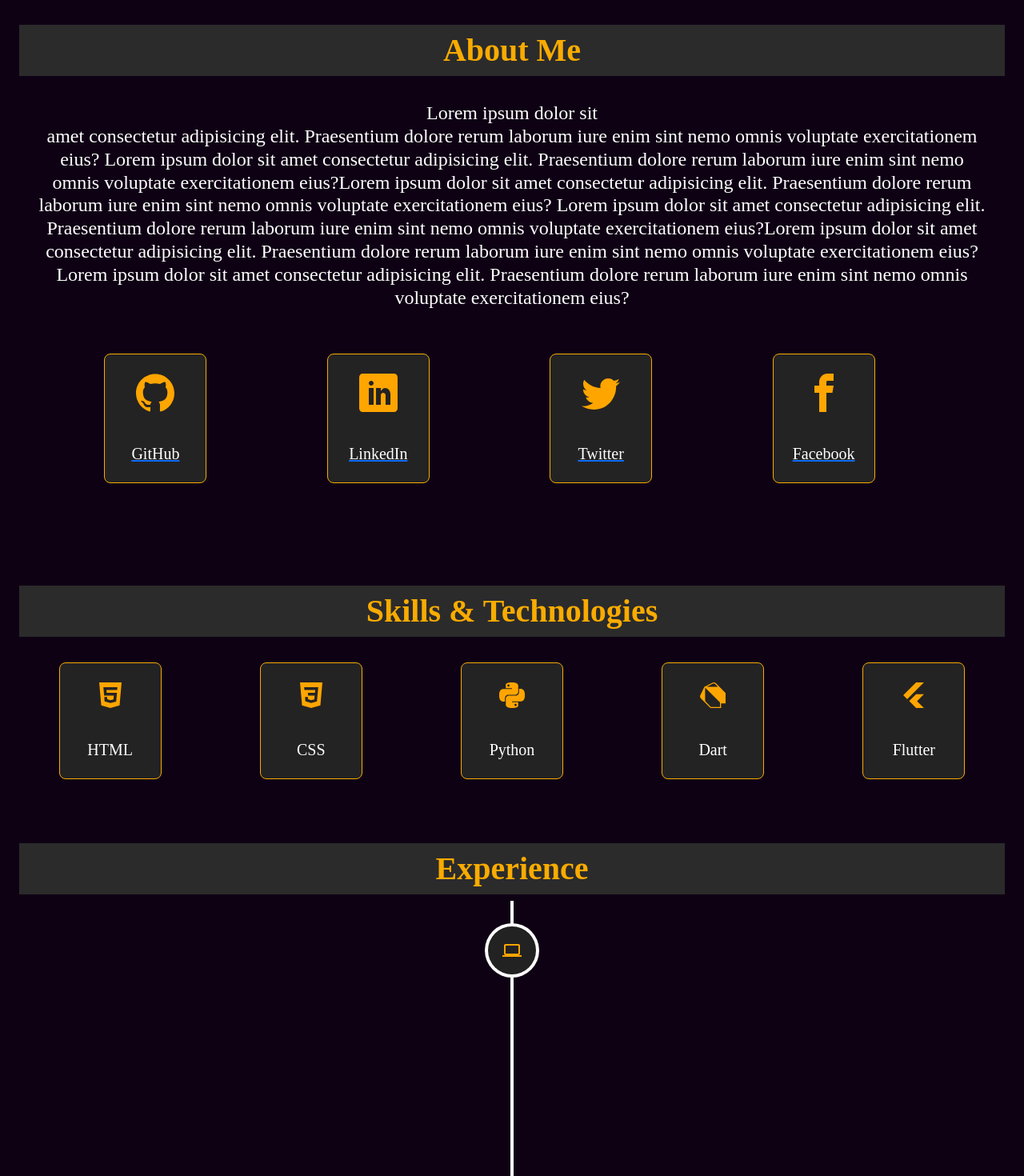
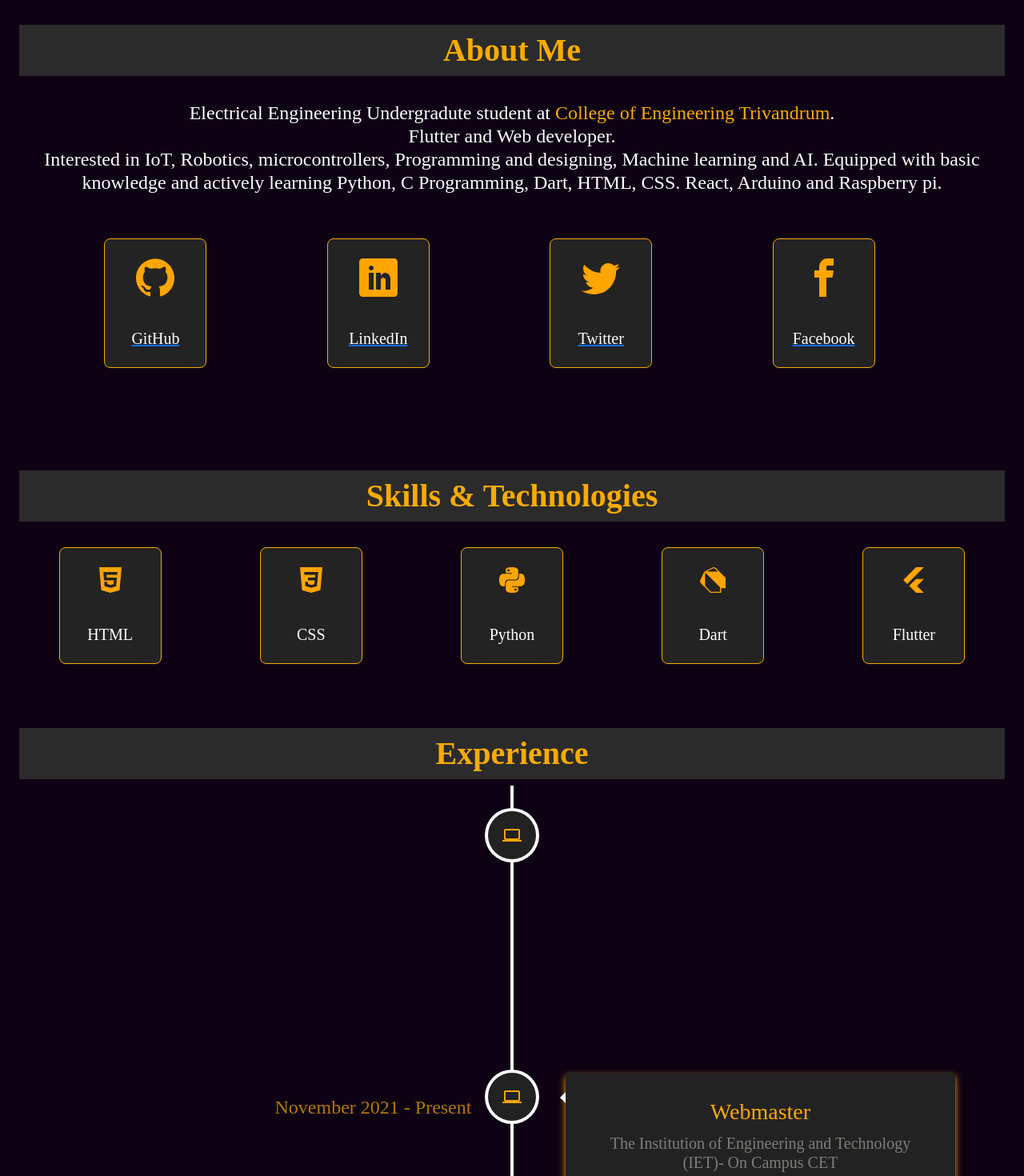
Before and after one commit to nirans2002/nirans2002.github.io, a React (Create React App) app: page / in a window 1280 px wide. Shown: the part 860-2330 px from the top of the page at 80% size. Built offline with nearby package versions, Linux system fonts and the light colour scheme.

Commit message:
update 2

```diff
--- a/src/components/contact.js
+++ b/src/components/contact.js
@@ -1,5 +1,6 @@
 
 import React from "react";
+import { data } from '../data/data';
 
 export default function Contact() {
   const [name, setName] = React.useState("");
@@ -34,14 +35,13 @@ export default function Contact() {
         <div className="p-2 col-example text-center">
           <h3 className="orangeText p-4">Address</h3>
           <p className="mt-1">
-            97 Warren St. <br />
-            New York, NY 10007
+            {data.address}
           </p>
           <h3 className="orangeText p-4">E-mail</h3>
-          <p><a href="" className="email"> Niran S Narayanan</a></p>
+          <p><a href="" className="email"> {data.email}</a></p>
           <h3 className="orangeText p-4">Phone</h3>
 
-          <p className="leading-relaxed">123-456-7890</p>
+          <p className="leading-relaxed">{data.phone}</p>
 
 
         </div>
--- a/src/components/footer.js
+++ b/src/components/footer.js
@@ -1,21 +1,23 @@
 import React from 'react';
 import 'bootstrap/dist/css/bootstrap.min.css';
+import { data, social } from '../data/data';
+
 import {IoLogoLinkedin,IoLogoGithub,IoLogoTwitter,IoLogoInstagram} from 'react-icons/io';
 export const Footer = () => {
     return <footer className="footer-dark p-5">
     <div className="container">
         <div className="row">
             <div className="col-sm-6 col-md-3 item">
-               <ul><a href="#"><IoLogoLinkedin size="3em" color="grey"/></a></ul>
+               <ul><a href={data.linkedin}><IoLogoLinkedin size="3em" color="grey"/></a></ul>
             </div>
             <div className="col-sm-6 col-md-3 item">
-               <ul><a href="#"><IoLogoGithub size="3em" color="grey"/></a></ul>
+               <ul><a href={data.github}><IoLogoGithub size="3em" color="grey"/></a></ul>
             </div>
             <div className="col-sm-6 col-md-3 item">
-               <ul><a href="#"><IoLogoTwitter size="3em" color="grey"/></a></ul>
+               <ul><a href={data.twitter}><IoLogoTwitter size="3em" color="grey"/></a></ul>
             </div>
             <div className="col-sm-6 col-md-3 item">
-               <ul><a href="#"><IoLogoInstagram size="3em" color="grey"/></a></ul>
+               <ul><a href={data.instagram}><IoLogoInstagram size="3em" color="grey"/></a></ul>
             </div>
         </div>
         <p className="copyright footerText p-4">Designed by <a href="" className="name p"> Niran S Narayanan</a></p>
--- a/src/components/projects.js
+++ b/src/components/projects.js
@@ -9,7 +9,7 @@ export default function Projects() {
         return (
             <div className="p-4 items-center">
                 {/* <Card style={{ width: '18rem'}} className="bg_dark g-4"> */}
-                <Card  className="bg_dark g-4 p-4 m-4 borderOrange" style={{ width: '30rem'}} >
+                <Card  className="bg_dark g-4 p-4 m-4 borderOrange"  >
                     <Card.Img variant="top" src={card.image} />
                     <Card.Body>
                         <Card.Title className="orangeText">{card.title}</Card.Title>
@@ -33,8 +33,10 @@ export default function Projects() {
         <section id="projects" className="whiteText p-4 items-center">
            <div className="bg_dark  "> <h1 className="text-center section_header orangeText fw-bolder p-2">Projects</h1>
            </div>
-            <Row xs={1} md={3} className=" justify-content-evenly ">
+
+            <Row xs={1} md={3} className="justify-content-evenly">
                 {projects.map(renderCard)}
+
             </Row>
         </section>
     );
--- a/src/data/data.js
+++ b/src/data/data.js
@@ -27,7 +27,6 @@ export const skills = [
     title: "Flutter",
     icon:<SiFlutter color="orange" size="2em"/> ,
 
-
   }
 ];
 /*-------------------------------------------*/
@@ -47,7 +46,15 @@ export const projects = [
     title: " Quiz App",
     subtitle: "Quiz app using flutter",
     description:"A quiz app using flutter. The quiz app is designed to be a simple and easy to use interface for users to test their knowledge in various fields. Made with quizapi.io",
-    image: "https://previews.123rf.com/images/aquir/aquir1311/aquir131100316/23569861-sample-grunge-red-round-stamp.jpg",
+    image: "https://user-images.githubusercontent.com/42601162/150957101-d6dedeb9-4409-4659-8ef2-09a890d4c05d.jpg",
+    github_link: "https://reactbootcamp.com",
+    live_link: "/",
+  },
+  {
+    title: " Chat App UI",
+    subtitle: "Chat App UI using flutter",
+    description:"A chat app UI using flutter. The chat app UI is designed to be a simple and easy to use interface for users to chat with other users. Made with flutter.io",
+    image: "https://user-images.githubusercontent.com/42601162/137598095-3731d2d8-370b-4087-98c3-4743d77cd6df.jpg",
     github_link: "https://reactbootcamp.com",
     live_link: "/",
   },
@@ -73,7 +80,10 @@ export const data = {
   facebook: " ",
   instagram: " ",
   youtube: " ",
-  bio:<h4>Lorem ipsum dolor sit  <br/> amet consectetur adipisicing elit. Praesentium dolore rerum laborum iure enim sint nemo omnis voluptate exercitationem eius? Lorem ipsum dolor sit amet consectetur adipisicing elit. Praesentium dolore rerum laborum iure enim sint nemo omnis voluptate exercitationem eius?Lorem ipsum dolor sit amet consectetur adipisicing elit. Praesentium dolore rerum laborum iure enim sint nemo omnis voluptate exercitationem eius? Lorem ipsum dolor sit amet consectetur adipisicing elit. Praesentium dolore rerum laborum iure enim sint nemo omnis voluptate exercitationem eius?Lorem ipsum dolor sit amet consectetur adipisicing elit. Praesentium dolore rerum laborum iure enim sint nemo omnis voluptate exercitationem eius? Lorem ipsum dolor sit amet consectetur adipisicing elit. Praesentium dolore rerum laborum iure enim sint nemo omnis voluptate exercitationem eius?</h4> ,
+  bio:<h4>Electrical Engineering Undergradute student at <span className="orangeText">College of Engineering Trivandrum</span>. <br/>
+  Flutter and Web developer.<br/>
+  Interested in IoT, Robotics, microcontrollers, Programming and designing, Machine learning and AI.
+  Equipped with basic knowledge and actively learning Python, C Programming, Dart, HTML, CSS. React, Arduino and Raspberry pi.</h4> ,
 
 };
 /*-------------------------------------------*/
@@ -82,42 +92,42 @@ export const data = {
 export const experience = [
   {
     id: 1,
-    title: "sample title",
-    location: "Dragontail, Ascana",
+    title: "Web Developer",
+    location: "AstroCET",
     description:
-      "Converting data to a graphical interface, through the use of HTML, CSS, and JavaScript, so that users can view and interact with that data.",
-    buttonText: "View Frontend Projects",
-    date: "August 2016 - present",
+      "Member of the Web Dev team of AstroCET. Develop and maintain the official website of the Club",
+    buttonText: "Visit Website",
+    date: "December 2021 - present",
     icon: "work",
   },
   {
     id: 2,
-    title: " sample",
-    location: "Skystead, Craonia",
+    title: " Webmaster",
+    location: "The Institution of Engineering and Technology (IET)- On Campus CET",
     description:
-      "Working hand-in-hand with front-end developers by providing the outward facing web application elements server-side logic. Creating the logic to make the web app function properly, and accomplishing this through the use of server-side scripting languages.",
-    buttonText: "View Backend Projects",
-    date: "June 2013 - August 2016",
+      "Maintain and develop the official website of the IET-On Campus CET",
+    buttonText: "Vist webpage",
+    date: "November 2021 - Present",
     icon: "work",
   },
   {
     id: 3,
-    title: " sample",
-    location: "South Warren, Geshington",
+    title: " EEE Representative of ISTE SC CET",
+    location: "ISTE SC CET",
     description:
-      "Assessing the quality of specifications and technical design documents in order to ensure timely, relevant and meaningful feedback.",
-    buttonText: "Company Website",
-    date: "September 2011 - June 2013",
+      "Promote, organize and conduct different events and activities of the club",
+    buttonText: "visit Website",
+    date: "August 2021 - Present",
     icon: "work",
   },
   {
     id: 4,
-    title: "sample",
-    location: "South Warren, Geshington",
+    title: "Campus Ambassador",
+    location: "E-Cell, IIT Guwahati",
     description:
-      "Online Course in Magical Beasts and Wonders of the World - Lorem ipsum dolor sit amet, consectetur adipiscing elit. Donec scelerisque sagittis tellus, non ultrices lacus tempus vel.",
+      "Promte events of E-CELL IIT Guwahati",
     buttonText: "Course Certificate",
-    date: "September 2011",
+    date: "November 2021 - January 2022",
     icon: "school",
   },
 ];
```
